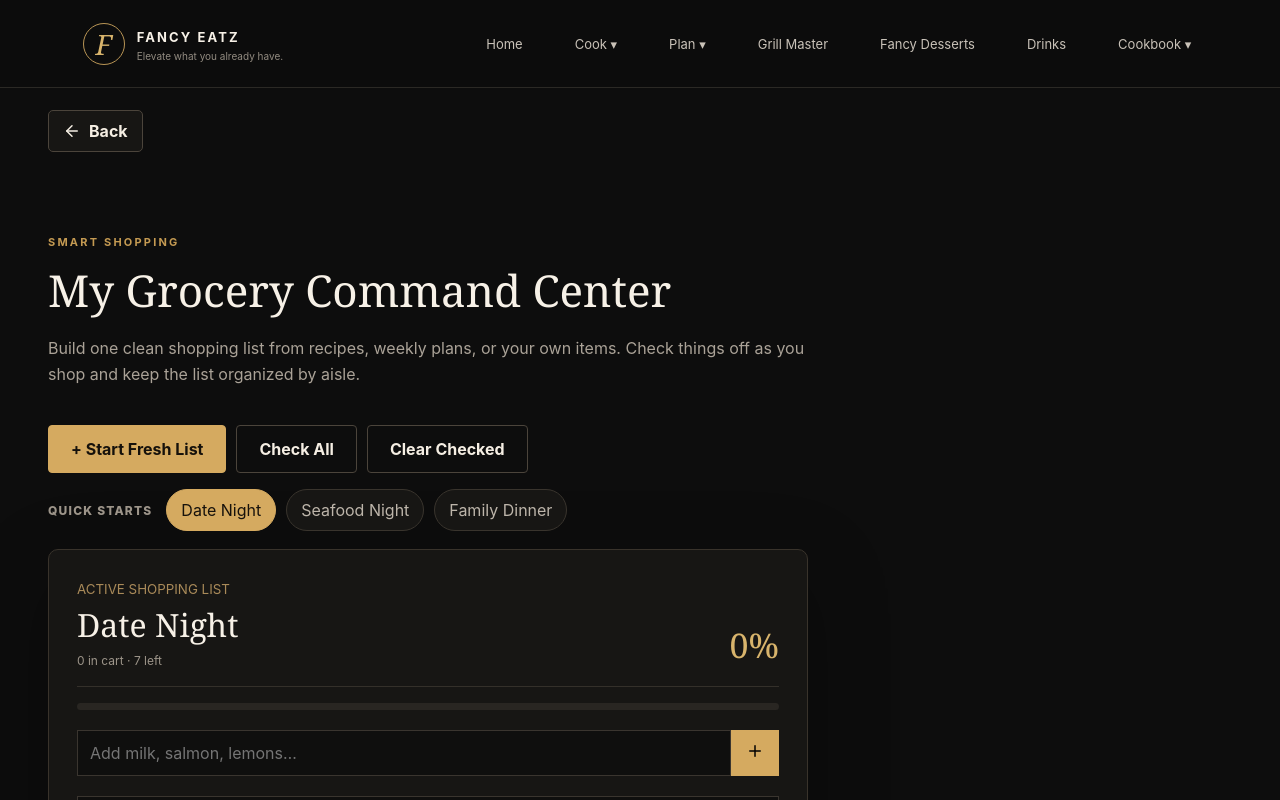
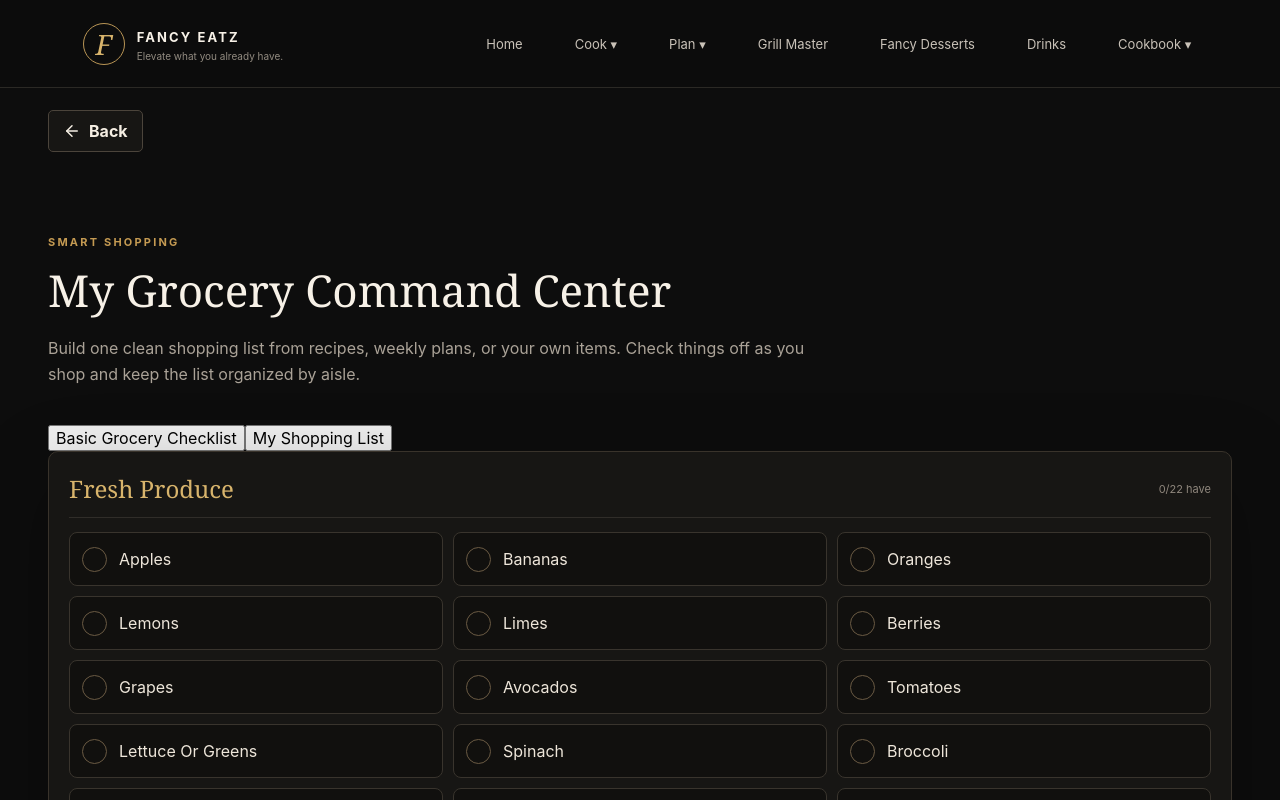
Before and after one commit to Camlito/Fancy-Eatz, a React (Vite) app: page / in a window 1280 px wide. Both pictures are taken after a click on the button 639 px from the left and 1486 px from the top of the page. Shown: the top 800 px of the page. Built offline with nearby package versions, Linux system fonts and the light colour scheme.

Commit message:
Show full grocery basics checklist directly in command center

```diff
--- a/src/FancyEatz.tsx
+++ b/src/FancyEatz.tsx
@@ -228,6 +228,7 @@ export default function FancyEatz() {
   const [checked, setChecked] = useState<string[]>([]);
   const [newItem, setNewItem] = useState('');
   const [grocerySearch, setGrocerySearch] = useState('');
+  const [groceryMode, setGroceryMode] = useState<'list'|'basics'>('basics');
   const [search, setSearch] = useState('');
   const [recipeType, setRecipeType] = useState('All');
   const [selectedRecipe, setSelectedRecipe] = useState<Recipe | null>(null);
@@ -843,6 +844,18 @@ export default function FancyEatz() {
       {tab === 'grocery' && (
         <section className="page">
           <div className="section-head"><p className="eyebrow">SMART SHOPPING</p><h2>My Grocery Command Center</h2><p>Build one clean shopping list from recipes, weekly plans, or your own items. Check things off as you shop and keep the list organized by aisle.</p></div>
+          <div className="grocery-mode-tabs">
+            <button className={groceryMode==='basics'?'active':''} onClick={()=>setGroceryMode('basics')}>Basic Grocery Checklist</button>
+            <button className={groceryMode==='list'?'active':''} onClick={()=>setGroceryMode('list')}>My Shopping List</button>
+          </div>
+          {groceryMode==='basics' && <div className="basics-categories grocery-basics-inline">
+            {Object.entries(basicGroceryCategories).map(([category,items])=><section className="basics-category panel" key={category}>
+              <div className="basics-category-head"><h3>{category}</h3><small>{items.filter(item=>checked.includes('basic:'+item)).length}/{items.length} have</small></div>
+              <div className="basics-grid">{items.map(item=>{const key='basic:'+item;const have=checked.includes(key);return <button key={item} className={'basic-check '+(have?'done':'')} onClick={()=>setChecked(p=>have?p.filter(x=>x!==key):[...p,key])}><span className="check">{have&&<Check size={15}/>}</span><span>{item}</span></button>})}</div>
+            </section>)}
+            <button className="primary full" onClick={()=>{setGrocery(p=>Array.from(new Set([...p,...basicGroceryNeeds.filter(x=>!checked.includes('basic:'+x))])));setListName('Grocery Basics');setGroceryMode('list')}}>Add Everything I Need to My Shopping List</button>
+          </div>}
+          {groceryMode==='list' && <>
           <div className="grocery-quickbar">
             <button className="primary" onClick={()=>{setListName('My Grocery List');setGrocery([]);setChecked([])}}>+ Start Fresh List</button>
             <button className="ghost" onClick={()=>setChecked(grocery)}>Check All</button>
@@ -860,6 +873,7 @@ export default function FancyEatz() {
             })}
             {grocery.length===0 && <div className="empty grocery-empty"><ShoppingBasket size={34}/><h3>Your list is empty</h3><p>Add items above, choose a Quick Start, or send missing ingredients here from any Fancy Eatz recipe.</p></div>}
           </div>
+          </>}
         </section>
       )}
 
```
